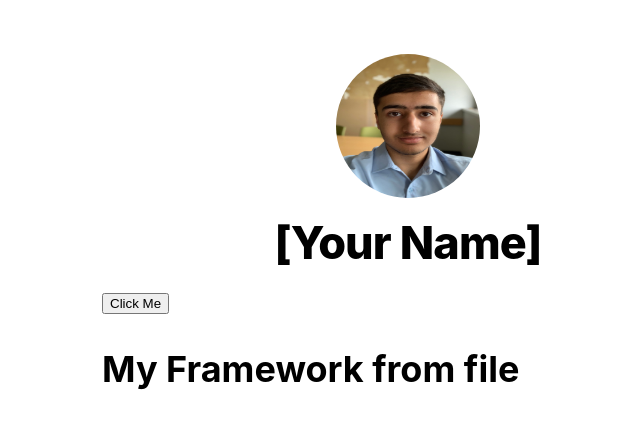
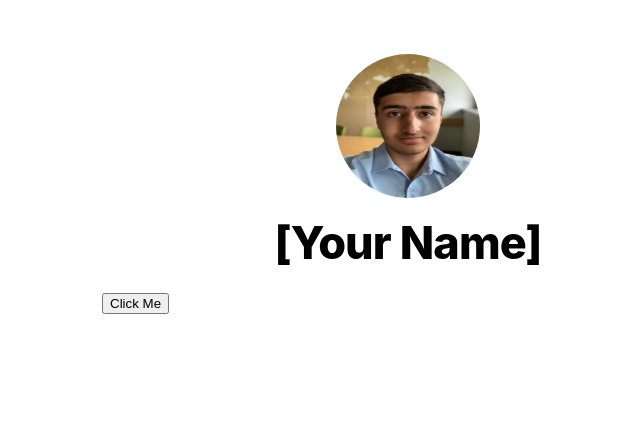
Before and after one commit to justindhillon/place-vanier-line, a Next.js app: page / in a window 1280 px wide. Shown: the top 428 px of the page, without its empty margins (232-872 px from the left). Built offline with nearby package versions, Linux system fonts and the light colour scheme.

Commit message:
modified:   pages/index.js

```diff
--- a/pages/index.js
+++ b/pages/index.js
@@ -14,32 +14,14 @@ export default function Home({ allPostsData }) {
       </Head>
 
       <Button />
-      <Test />
 
     </Layout>
   );
 }
 
-function Test() {
-  //Set up SWR to run the fetcher function when calling "/api/staticdata"
-  //There are 3 possible states: (1) loading when data is null (2) ready when the data is returned (3) error when there was an error fetching the data
-  const { data, error } = useSWR('/api/readFile', fetcher);
-
-  //Handle the error state
-  if (error) return <div>Failed to load</div>;
-  //Handle the loading state
-  if (!data) return <div>Loading...</div>;
-  //Handle the ready state and display the result contained in the data object mapped to the structure of the json file
-  return (
-    <div>
-      <h1>My Framework from file</h1>
-    </div>
-  );
-}
-
 function Button() {
-  async function handleClick() {
-    let data = await fetch("pages/api/readFile.js");
+  function handleClick() {
+    const { data, error } = useSWR('/api/readFile', fetcher);
     console.log(data);
   }
 
```
